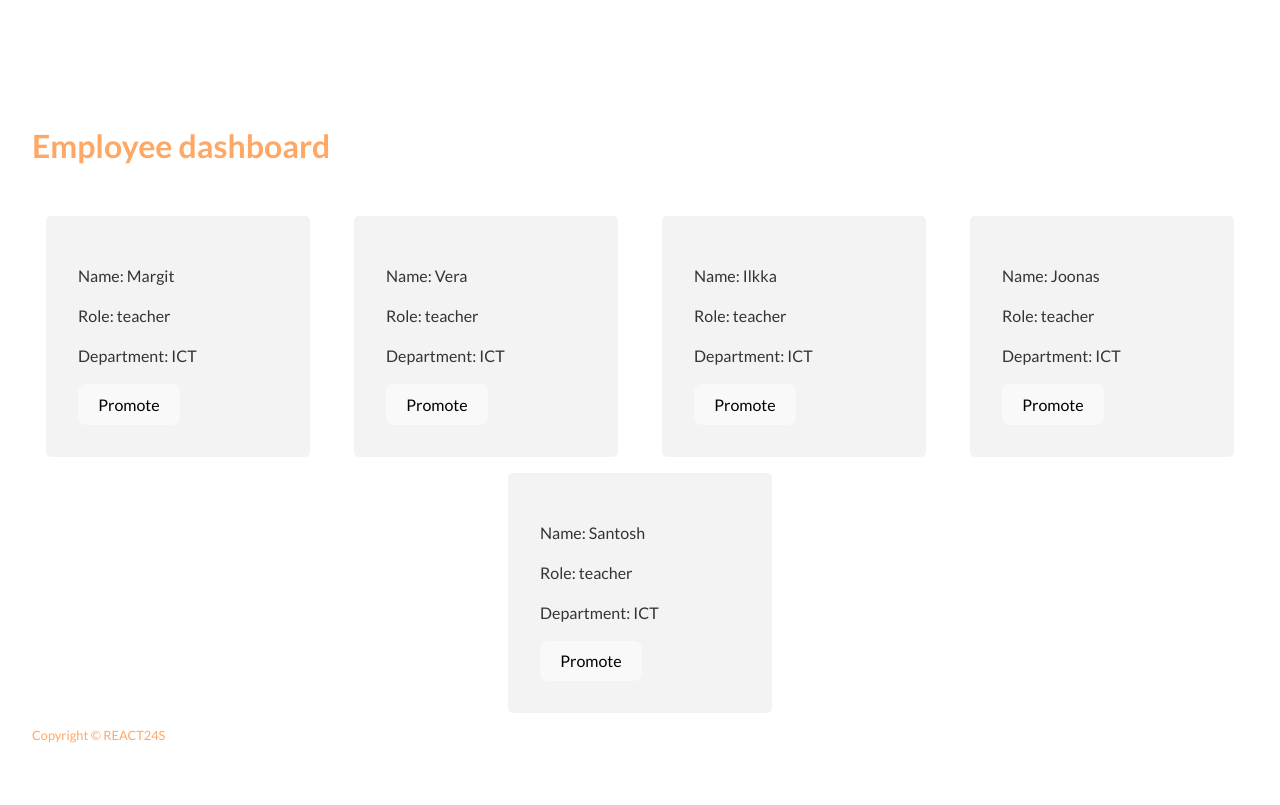
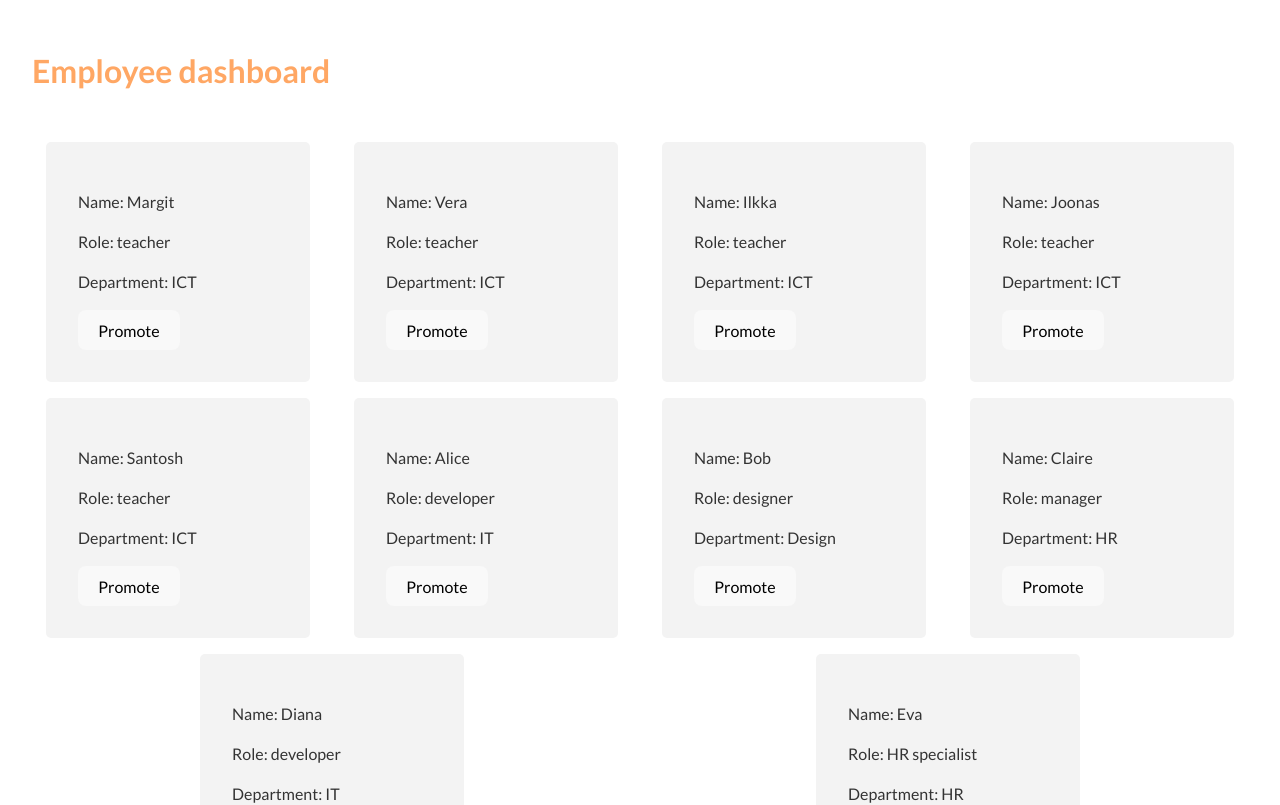
Before and after one commit to imranhasanodhi/HR_APP, a React (Vite) app: page / in a window 1280 px wide. Shown: the top 805 px of the page. Built offline with nearby package versions, Linux system fonts and the light colour scheme.

Commit message:
add 2nd week 1st step

```diff
--- a/src/components/EmployeeList/EmployeeList.jsx
+++ b/src/components/EmployeeList/EmployeeList.jsx
@@ -1,14 +1,30 @@
 import EmployeeCard from "../EmployeeCard/EmployeeCard.jsx";
 import "./EmployeeList.css";
+
+const employees = [
+  { id: 1, name: "Margit", initRole: "teacher", department: "ICT" },
+  { id: 2, name: "Vera", initRole: "teacher", department: "ICT" },
+  { id: 3, name: "Ilkka", initRole: "teacher", department: "ICT" },
+  { id: 4, name: "Joonas", initRole: "teacher", department: "ICT" },
+  { id: 5, name: "Santosh", initRole: "teacher", department: "ICT" },
+  { id: 6, name: "Alice", initRole: "developer", department: "IT" },
+  { id: 7, name: "Bob", initRole: "designer", department: "Design" },
+  { id: 8, name: "Claire", initRole: "manager", department: "HR" },
+  { id: 9, name: "Diana", initRole: "developer", department: "IT" },
+  { id: 10, name: "Eva", initRole: "HR specialist", department: "HR" },
+];
 
 const EmployeeList = () => {
   return (
     <div className="list">
-      <EmployeeCard name="Margit" initRole="teacher" department="ICT" />
-      <EmployeeCard name="Vera" initRole="teacher" department="ICT" />
-      <EmployeeCard name="Ilkka" initRole="teacher" department="ICT" />
-      <EmployeeCard name="Joonas" initRole="teacher" department="ICT" />
-      <EmployeeCard name="Santosh" initRole="teacher" department="ICT" />
+      {employees.map((employee) => (
+        <EmployeeCard
+          key={employee.id}
+          name={employee.name}
+          initRole={employee.initRole}
+          department={employee.department}
+        />
+      ))}
     </div>
   );
 };
```
